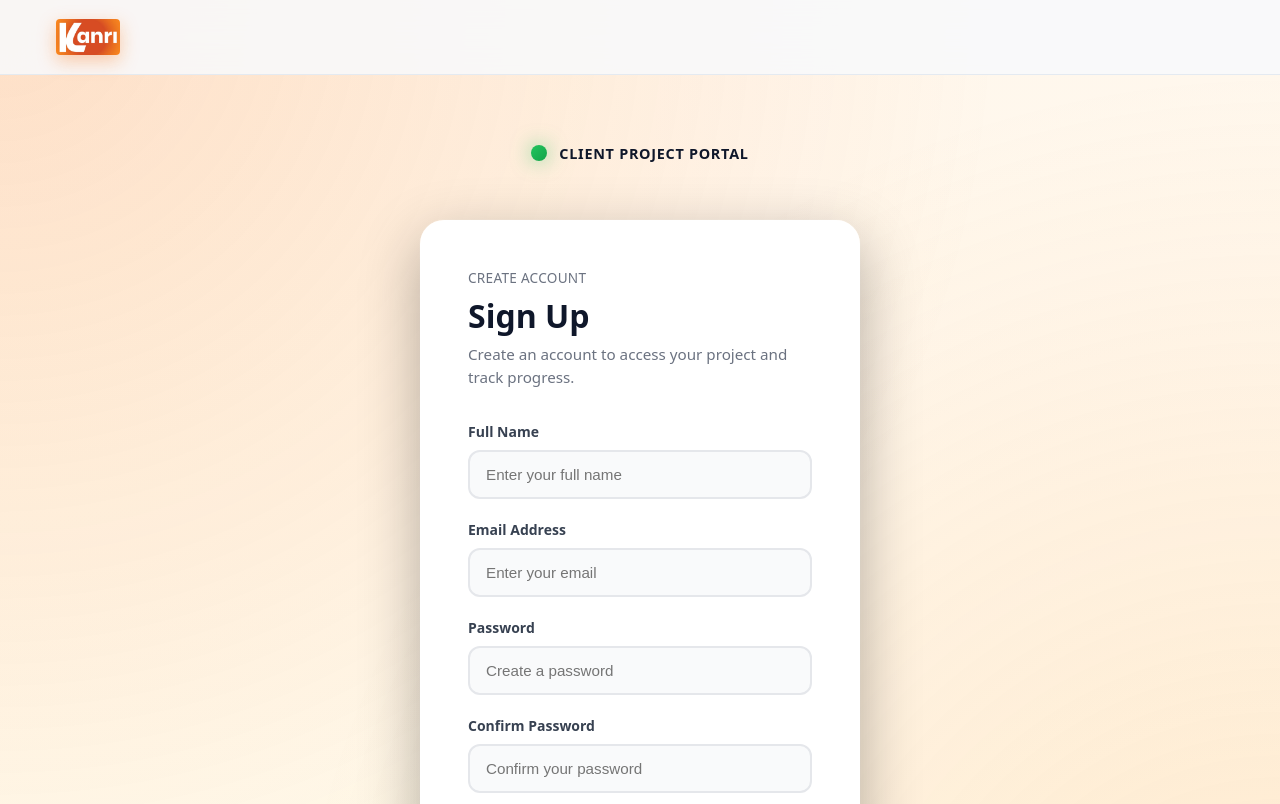
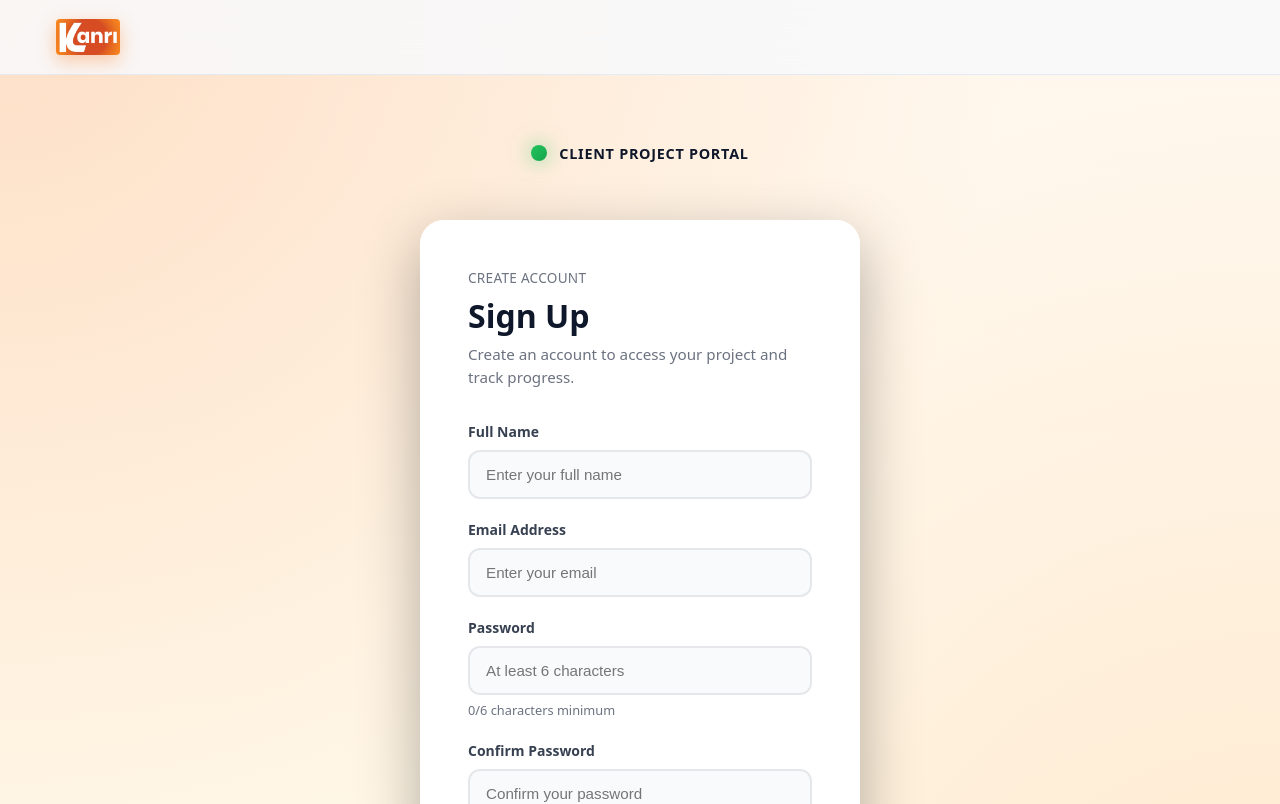
Before and after one commit to techhubClinet/InternalFrontend, a React (Vite) app: page /signup in a window 1280 px wide. Shown: the top 804 px of the page. Built offline with nearby package versions, Linux system fonts and the light colour scheme; no server answers.

Commit message:
new chnagefffffff

```diff
--- a/src/pages/SignupPage.tsx
+++ b/src/pages/SignupPage.tsx
@@ -29,26 +29,43 @@ export function SignupPage() {
     // If not authenticated, allow user to stay on signup page
   }, [searchParams, navigate])
 
+  const MIN_PASSWORD_LENGTH = 6
+  const passwordLen = formData.password.trim().length
+
   const handleSubmit = async (e: React.FormEvent) => {
     e.preventDefault()
     setError(null)
 
-    if (formData.password !== formData.confirmPassword) {
-      setError('Passwords do not match')
+    const name = formData.name.trim()
+    const email = formData.email.trim().toLowerCase()
+    const password = formData.password.trim()
+    const confirmPassword = formData.confirmPassword.trim()
+
+    if (!name || !email) {
+      setError('Please enter your name and email')
       return
     }
 
-    if (formData.password.length < 6) {
-      setError('Password must be at least 6 characters')
+    if (password.length < MIN_PASSWORD_LENGTH) {
+      setError(
+        password.length === 0
+          ? `Please enter a password (at least ${MIN_PASSWORD_LENGTH} characters).`
+          : `Password must be at least ${MIN_PASSWORD_LENGTH} characters (you entered ${password.length}).`
+      )
+      return
+    }
+
+    if (password !== confirmPassword) {
+      setError('Passwords do not match. Check both fields use the same password.')
       return
     }
 
     try {
       setLoading(true)
       const response: any = await api.signup({
-        name: formData.name,
-        email: formData.email,
-        password: formData.password,
+        name,
+        email,
+        password,
       })
 
       if (response.success) {
@@ -267,9 +284,11 @@ export function SignupPage() {
               <input
                 type="password"
                 required
+                minLength={MIN_PASSWORD_LENGTH}
+                autoComplete="new-password"
                 value={formData.password}
                 onChange={(e) => setFormData({ ...formData, password: e.target.value })}
-                placeholder="Create a password"
+                placeholder="At least 6 characters"
                 style={{
                   width: '100%',
                   padding: '0.875rem 1rem',
@@ -292,6 +311,17 @@ export function SignupPage() {
                   e.target.style.boxShadow = 'none'
                 }}
               />
+              <p
+                style={{
+                  margin: '0.4rem 0 0',
+                  fontSize: '0.8rem',
+                  color: passwordLen > 0 && passwordLen < MIN_PASSWORD_LENGTH ? '#dc2626' : '#6b7280',
+                }}
+              >
+                {passwordLen >= MIN_PASSWORD_LENGTH
+                  ? '✓ Password length OK'
+                  : `${passwordLen}/${MIN_PASSWORD_LENGTH} characters minimum`}
+              </p>
             </div>
 
             <div style={{ marginBottom: '2rem' }}>
@@ -307,6 +337,8 @@ export function SignupPage() {
               <input
                 type="password"
                 required
+                minLength={MIN_PASSWORD_LENGTH}
+                autoComplete="new-password"
                 value={formData.confirmPassword}
                 onChange={(e) => setFormData({ ...formData, confirmPassword: e.target.value })}
                 placeholder="Confirm your password"
```
